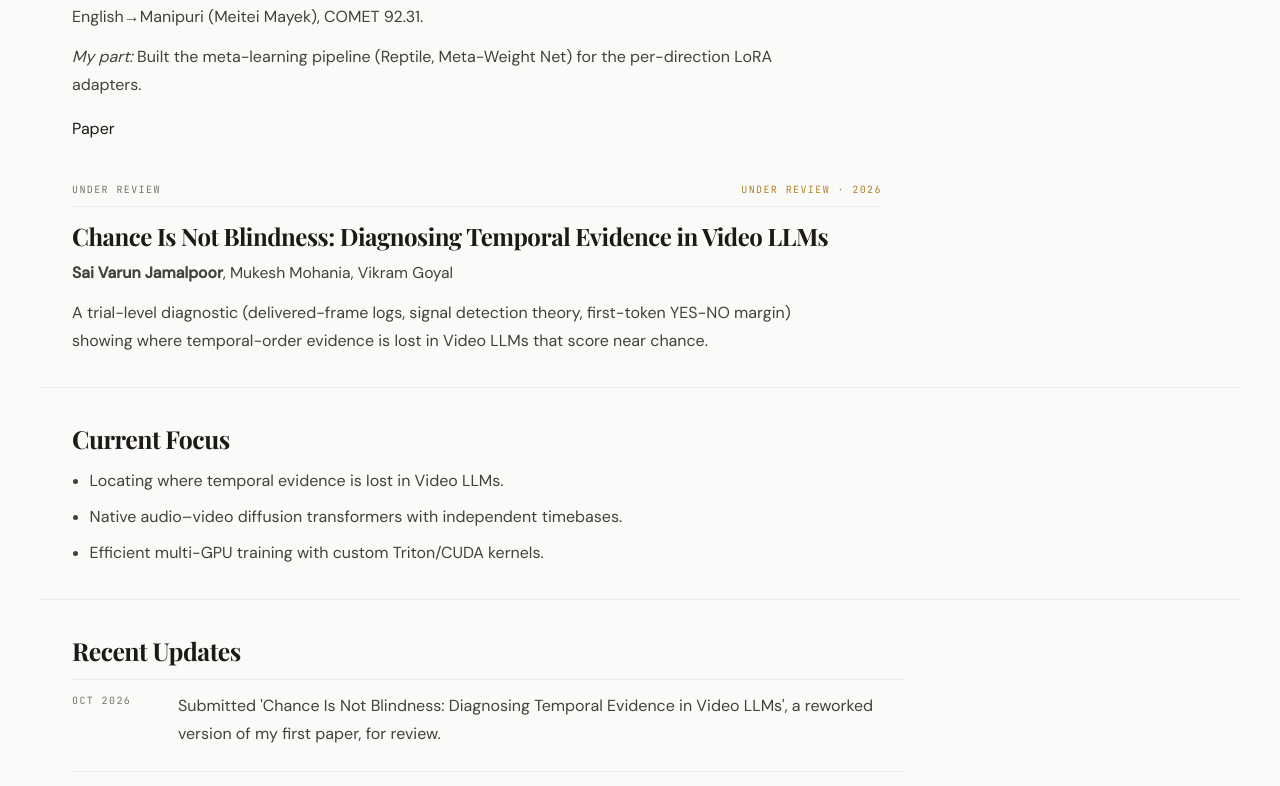
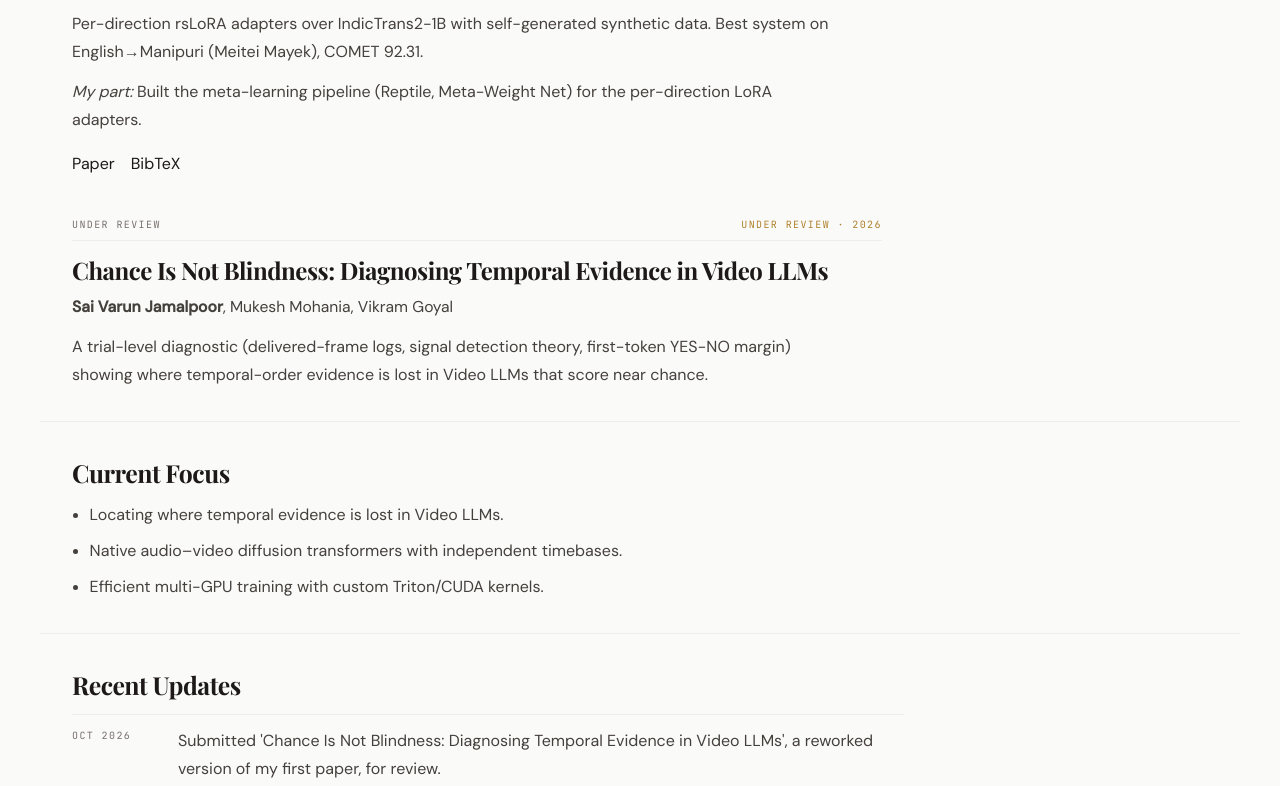
Before and after one commit to thesvj/thesvj.github.io, a SvelteKit app: page / in a window 1280 px wide. Shown: the part 1006-1792 px from the top of the page. Built offline with nearby package versions, Linux system fonts and the light colour scheme; a web font is replaced by a local one.

Commit message:
Add ORCID, PANINI BibTeX toggle, 1200x630 OG image; remove visitor map

```diff
--- a/src/lib/components/Footer.svelte
+++ b/src/lib/components/Footer.svelte
@@ -22,15 +22,6 @@
 		<div class="copy">© {year} Sai Varun Jamalpoor</div>
 	</div>
 
-	<div class="visitor-map">
-		<a href="https://mapmyvisitors.com/web/1c3xj" title="Visit tracker">
-			<img
-				src="https://mapmyvisitors.com/map.png?d=luR8roV91K9JUW8HjnBwS1lAzb0Jcnt4rN8s9JupYAw&cl=ffffff"
-				alt="Visitor map"
-				width="200"
-			/>
-		</a>
-	</div>
 </footer>
 
 <style>
@@ -90,12 +81,6 @@
 		color: var(--text-faint);
 	}
 
-	.visitor-map {
-		display: flex;
-		justify-content: center;
-		padding: 1rem 0 0.5rem;
-		opacity: 0.7;
-	}
 
 	@media (max-width: 640px) {
 		.inner {
--- a/src/lib/data/profile.ts
+++ b/src/lib/data/profile.ts
@@ -39,6 +39,7 @@ export type Publication = {
 	tldr: string;
 	contribution?: string;
 	links: { paper?: string; code?: string; project?: string };
+	bibtex?: string;
 };
 
 export const publications: Publication[] = [
@@ -52,7 +53,15 @@ export const publications: Publication[] = [
 		tldr: 'Per-direction rsLoRA adapters over IndicTrans2-1B with self-generated synthetic data. Best system on English→Manipuri (Meitei Mayek), COMET 92.31.',
 		contribution:
 			'Built the meta-learning pipeline (Reptile, Meta-Weight Net) for the per-direction LoRA adapters.',
-		links: { paper: 'https://www2.statmt.org/wmt26/pdf/2026.wmt-1.154.pdf' }
+		links: { paper: 'https://www2.statmt.org/wmt26/pdf/2026.wmt-1.154.pdf' },
+		bibtex: `@inproceedings{huidrom-etal-2026-panini,
+  title     = {{PANINI}: Improving Low-Resource {E}nglish{\\ensuremath{\\leftrightarrow}}{M}anipuri Translation in Two Scripts via rs{L}o{RA} and Three-Stream Self-Augmentation},
+  author    = {Huidrom, Rudali and Kumar, Vikas and Pangsatabam, Hoomexsun and Das, Pinaki and Khanganba, K Kabi and Zeno, Nongmaithem and Khumukcham, Nicholas and Okram, Mangalton and Konjengbam, Justice and Jamalpoor, Sai Varun and Khangembam, Alex D Nelson and Konjengbam, Anand and Goyal, Vikram},
+  booktitle = {Proceedings of the Eleventh Conference on Machine Translation},
+  year      = {2026},
+  pages     = {2161--2169},
+  url       = {https://www2.statmt.org/wmt26/pdf/2026.wmt-1.154.pdf}
+}`
 	},
 	{
 		title: 'Chance Is Not Blindness: Diagnosing Temporal Evidence in Video LLMs',
--- a/src/routes/+layout.svelte
+++ b/src/routes/+layout.svelte
@@ -20,14 +20,16 @@
 	<!-- Open Graph defaults -->
 	<meta property="og:site_name" content="Sai Varun Jamalpoor" />
 	<meta property="og:type" content="website" />
-	<meta property="og:image" content="https://thesvj.github.io/profile_avatar.jpg" />
-	<meta property="og:image:alt" content="Sai Varun Jamalpoor" />
+	<meta property="og:image" content="https://thesvj.github.io/og-image.png" />
+	<meta property="og:image:width" content="1200" />
+	<meta property="og:image:height" content="630" />
+	<meta property="og:image:alt" content="Sai Varun Jamalpoor, PhD Scholar at IIIT-Delhi" />
 
 	<!-- Twitter / X Card defaults -->
-	<meta name="twitter:card" content="summary" />
+	<meta name="twitter:card" content="summary_large_image" />
 	<meta name="twitter:site" content="@saij_029" />
 	<meta name="twitter:creator" content="@saij_029" />
-	<meta name="twitter:image" content="https://thesvj.github.io/profile_avatar.jpg" />
+	<meta name="twitter:image" content="https://thesvj.github.io/og-image.png" />
 </svelte:head>
 
 <Nav />
--- a/src/routes/+page.svelte
+++ b/src/routes/+page.svelte
@@ -2,6 +2,20 @@
 	import { advisors, education, news, publications, service } from '$lib/data/profile';
 
 	const email = 'saij@iiitd.ac.in';
+	const orcid = 'https://orcid.org/0009-0001-7913-9907';
+
+	let openBib = $state<string | null>(null);
+	let copiedBib = $state<string | null>(null);
+
+	async function copyBib(title: string, text: string) {
+		try {
+			await navigator.clipboard.writeText(text);
+			copiedBib = title;
+			setTimeout(() => (copiedBib = null), 1500);
+		} catch {
+			openBib = title;
+		}
+	}
 
 	const advisorLinks = advisors
 		.map(
@@ -60,6 +74,7 @@
 		email: 'saij@iiitd.ac.in',
 		sameAs: [
 			'https://github.com/thesvj',
+			'https://orcid.org/0009-0001-7913-9907',
 			'https://x.com/saij_029',
 			'https://www.linkedin.com/in/sai-varun-jamalpoor-1020b1285/'
 		]
@@ -98,6 +113,9 @@
 				<p class="contact-line"><a href="mailto:{email}">{email}</a></p>
 				<p class="contact-line">
 					<a href="https://github.com/thesvj" target="_blank" rel="noreferrer noopener">GitHub</a>
+				</p>
+				<p class="contact-line">
+					<a href={orcid} target="_blank" rel="noreferrer noopener">ORCID</a>
 				</p>
 				<p class="contact-line">
 					<a href="https://x.com/saij_029" target="_blank" rel="noreferrer noopener">X</a>
@@ -175,7 +193,7 @@
 					{#if pub.contribution}
 						<p class="summary-text"><em>My part:</em> {pub.contribution}</p>
 					{/if}
-					{#if pub.links.paper || pub.links.code || pub.links.project}
+					{#if pub.links.paper || pub.links.code || pub.links.project || pub.bibtex}
 						<div class="inline-links">
 							{#if pub.links.paper}
 								<a href={pub.links.paper} target="_blank" rel="noreferrer noopener">Paper</a>
@@ -186,6 +204,28 @@
 							{#if pub.links.project}
 								<a href={pub.links.project}>Project</a>
 							{/if}
+							{#if pub.bibtex}
+								<button
+									type="button"
+									class="link-button"
+									aria-expanded={openBib === pub.title}
+									onclick={() => (openBib = openBib === pub.title ? null : pub.title)}
+								>
+									BibTeX
+								</button>
+							{/if}
+						</div>
+					{/if}
+					{#if pub.bibtex && openBib === pub.title}
+						<div class="bibtex">
+							<button
+								type="button"
+								class="link-button copy"
+								onclick={() => copyBib(pub.title, pub.bibtex ?? '')}
+							>
+								{copiedBib === pub.title ? 'Copied' : 'Copy'}
+							</button>
+							<pre>{pub.bibtex}</pre>
 						</div>
 					{/if}
 				</article>
@@ -434,6 +474,50 @@
 		border-bottom: 1px solid transparent;
 	}
 
+	.link-button {
+		font: inherit;
+		background: none;
+		border: none;
+		border-bottom: 1px solid transparent;
+		padding: 0;
+		color: var(--text-primary);
+		cursor: pointer;
+	}
+
+	.link-button:hover {
+		border-bottom-color: var(--accent-teal);
+		color: var(--accent-teal);
+	}
+
+	.bibtex {
+		position: relative;
+		margin-top: 0.75rem;
+		background: var(--bg-secondary);
+		border: 1px solid var(--border);
+		border-radius: 6px;
+	}
+
+	.bibtex pre {
+		margin: 0;
+		padding: 0.9rem 1rem;
+		overflow-x: auto;
+		font-family: var(--mono);
+		font-size: 12px;
+		line-height: 1.5;
+		white-space: pre;
+	}
+
+	.bibtex .copy {
+		position: absolute;
+		top: 0.5rem;
+		right: 0.75rem;
+		font-family: var(--mono);
+		font-size: 11px;
+		text-transform: uppercase;
+		letter-spacing: 0.08em;
+		background: var(--bg-secondary);
+	}
+
 	.inline-links a:hover,
 	.contact-line a:hover {
 		border-bottom-color: var(--accent-teal);
```
Also changed, not shown: static/og-image.png (added).
